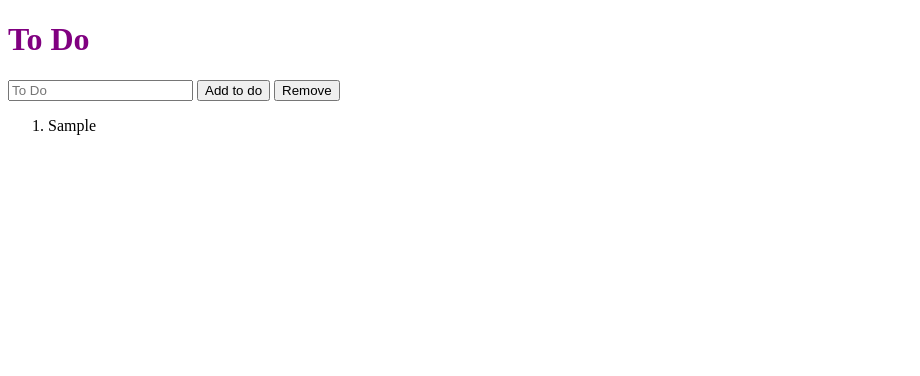
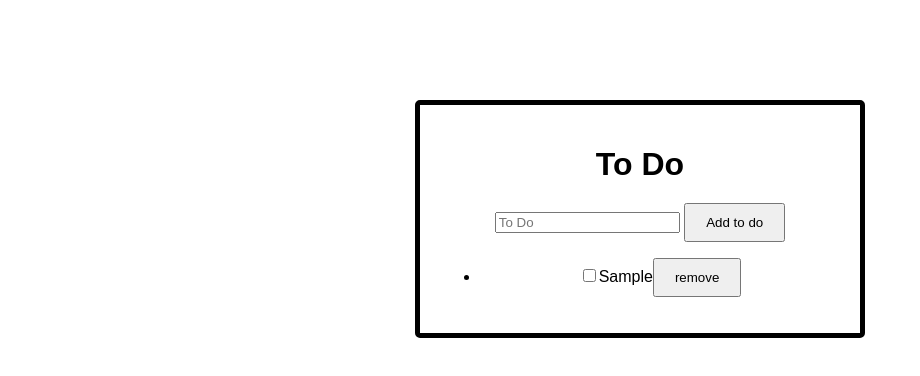
Before and after one commit to g0nesquatchin/to-do-list, a website: page index.html in a window 1280 px wide. Both pictures are taken after typing "Sample" into the empty fields and a click on the button "Add to do". Shown: the whole page, without its empty margins (0-920 px from the left). Drawn offline with Linux system fonts and the light colour scheme.

Commit message:
functionality works, need to update css  and probably refactor our addTask function at some point

```diff
--- a/index.html
+++ b/index.html
@@ -1,19 +1,23 @@
 <!DOCTYPE html>
 <html lang="en">
+
 <head>
     <meta charset="UTF-8">
     <meta name="viewport" content="width=device-width, initial-scale=1.0">
     <title>Document</title>
     <link rel="stylesheet" href="./style.css">
 </head>
+
 <body>
-    <h1>To Do</h1>
-<input type = "text" id = "todoInput" placeholder = "To Do">
-<button onclick="addTask()">Add to do</button>
-<button>Remove</button>
-<ol id = "listItems"></ol>
+    <div class="todo-container">
+        <h1>To Do</h1>
+        <input type="text" id="todoInput" placeholder="To Do">
+        <button onclick="addTask()">Add to do</button>
 
+        <ul id="listItems"></ul>
+    </div>
 
     <script src="./index.js"></script>
 </body>
+
 </html>
--- a/index.js
+++ b/index.js
@@ -1,23 +1,52 @@
-var inputText = document.getElementById("todoInput");
-var taskList = document.getElementById("listItems");
+const inputText = document.getElementById("todoInput");
+const taskList = document.getElementById("listItems");
 
+
+//adds a new task with a checkbox, the task, and a remove button
 function addTask(){
     var taskcheck = inputText.value
         if (taskcheck !== ""){
             var li = document.createElement("li")
+
+            /// create delete button and checkbox for list element
+            const deleteBtn = document.createElement("button")
+            const checkBox =document.createElement("input");
+            checkBox.type = 'checkbox';
             li.innerHTML = taskcheck;
+            deleteBtn.innerHTML = 'remove';
+
+            //add new list element to our list and append the checkbox and delete buttons
             taskList.appendChild(li);
-                inputText.value = "";
+            li.prepend(checkBox)
+            li.appendChild(deleteBtn);
+
+            //add event listeners at the delete button and checkbox
+            deleteBtn.addEventListener("click", deleteTask);
+            checkBox.addEventListener('click', completeTask)
+
+            //reset the to-do input bar
+            inputText.value = "";
         }
-console.log (taskcheck);
+
 }
-function deleteTask (){
-    for (const li of taskList){
-        li.addEventListener('click', function(){
-            this.parentNode.removeChild(this);
 
-        })
-    }
+//deletes to-do items via the remove button
+function deleteTask (event){
+    let task = event.target.parentElement; //gets the specific li element associated with the event
+    taskList.removeChild(task);
 }
-// var submit = document.getElementById("submit");
-// submit.addEventListener("click", addTask());
+
+//if the checkbox is checked, a strike through is added to the text of the list element
+function completeTask(event){
+
+let task = event.target.parentElement //gets the specific li element associated with the event
+if(this.checked){
+    task.style.textDecoration = 'line-through';
+} else{
+    task.style.textDecoration = 'none';
+}
+
+ //old code to do the strikethrough without the checkbox
+    // let task = event.target;
+    // task.classList.toggle('strike');
+}
--- a/style.css
+++ b/style.css
@@ -1,3 +1,22 @@
+
+body {
+    font-family: Arial, sans-serif;
+    margin-top: 100px;
+    display: flex;
+    text-align: center;
+}
+
+.todo-container{
+    width: 400px;
+    margin:auto;
+    border: 5px solid black;
+    padding: 20px;
+    border-radius: 5px;
+}
+
 h1 {
-    color: purple;
+    margin-bottom: 20px;
 }
+button{
+    padding:10px 20px;
+}
```
